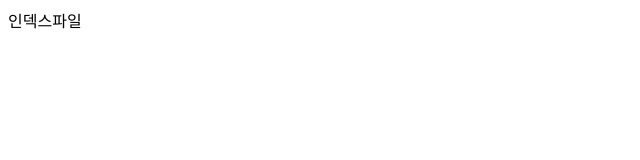
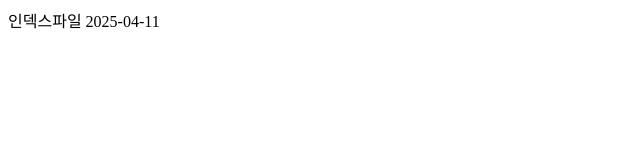
Before and after one commit to ahrang100/today2, a plain HTML site: page index.html in a window 1280 px wide. Shown: the full height of the page, 0-640 px from the left. Drawn offline with Linux system fonts and the light colour scheme.

Commit message:
Update index.html

```diff
--- a/index.html
+++ b/index.html
@@ -8,5 +8,6 @@
 <body>
 
     인덱스파일
+    2025-04-11
 </body>
 </html>
```
